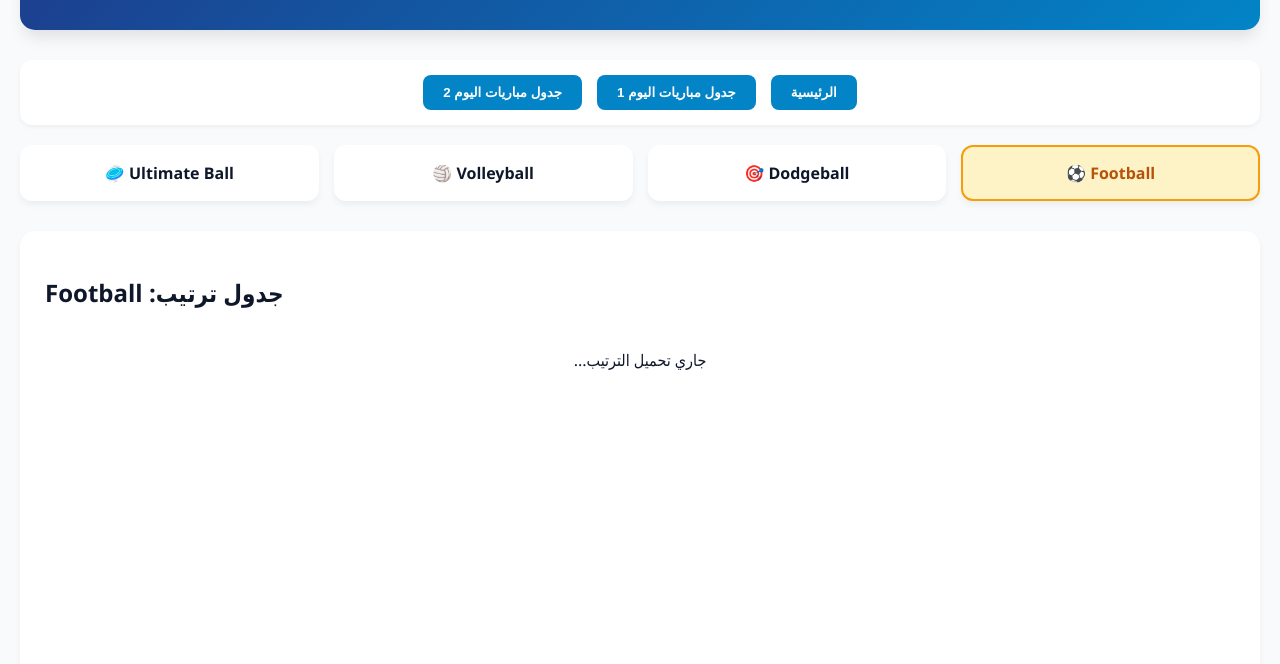
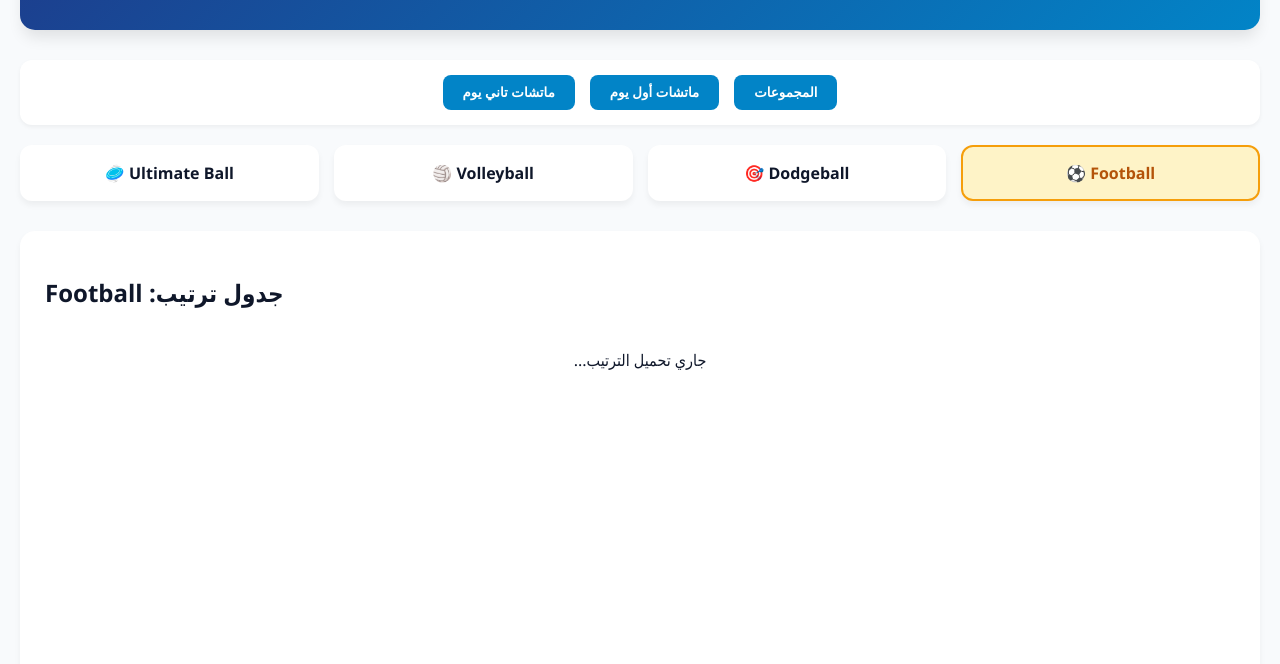
Before and after one commit to beshoonashaat/WarZone, a plain HTML site: page index.html in a window 1280 px wide. Shown: the part 136-800 px from the top of the page. Drawn offline with Linux system fonts and the light colour scheme; no server answers.

Commit message:
Update index.html

```diff
--- a/index.html
+++ b/index.html
@@ -248,9 +248,9 @@
         <h1>🏆 War Zone Standings</h1>
     </header>
 <nav class="top-nav">
-    <button onclick="goHome()">الرئيسية</button>
-    <button onclick="loadMatches('Day1')">جدول مباريات اليوم 1</button>
-    <button onclick="loadMatches('Day2')">جدول مباريات اليوم 2</button>
+    <button onclick="goHome()">المجموعات</button>
+    <button onclick="loadMatches('Day1')">ماتشات أول يوم</button>
+    <button onclick="loadMatches('Day2')">ماتشات تاني يوم</button>
 </nav>
 
 
```
